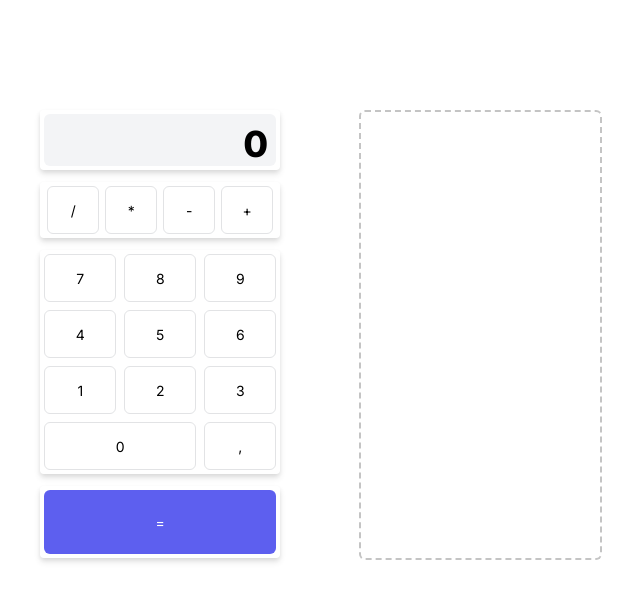
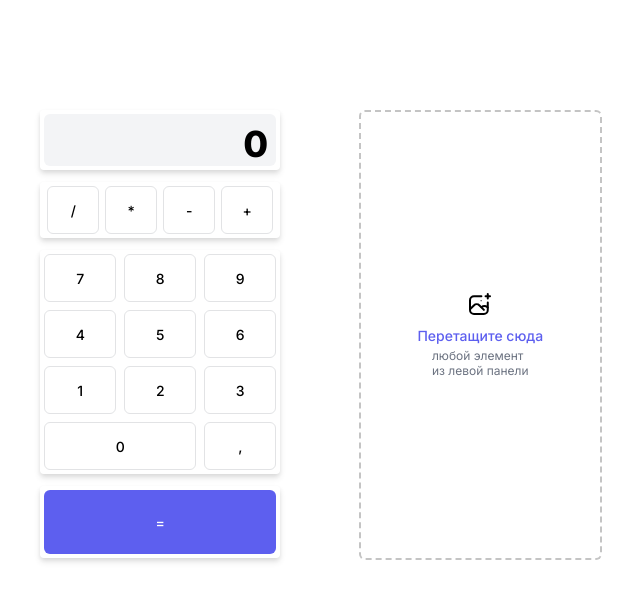
Before and after one commit to osolomennikova/dnd_calculator, a React (Create React App) app: page / in a window 1280 px wide. Shown: the top 600 px of the page, without its empty margins (319-959 px from the left). Built offline with nearby package versions, Linux system fonts and the light colour scheme.

Commit message:
styled Canvas component

```diff
--- a/src/components/canvas/Canvas.jsx
+++ b/src/components/canvas/Canvas.jsx
@@ -1,9 +1,14 @@
 import React from 'react';
 import './canvas.scss';
+import {ReactComponent as AddIcon} from "../../images/Group 2.svg"
 
 function Canvas() {
     return (
-        <div className="canvas_container"></div>
+        <div className="canvas_container">
+            <AddIcon />
+            <p className="main_text">Перетащите сюда</p>
+            <p className="text">любой элемент <br/>из левой панели</p>
+        </div>
     );
 }
 
--- a/src/components/canvas/canvas.scss
+++ b/src/components/canvas/canvas.scss
@@ -1,6 +1,29 @@
+$base-font: Inter;
+
 .canvas_container {
   border: 2px dashed #C4C4C4;
   border-radius: 6px;
   height: 450px;
   width: 243px;
+  display: flex;
+  justify-content: center;
+  align-items: center;
+  flex-direction: column;
 }
+
+.main_text {
+  font-family: $base-font;
+  font-size: 14px;
+  color: #5D5FEF;
+  font-weight: 500;
+  line-height: 17px;
+  margin: 12px 0 4px 0;
+}
+
+.text {
+  font-family: $base-font;
+  font-size: 12px;
+  font-weight: 400;
+  line-height: 15px;
+  color: #6B7280;
+}
--- a/src/components/sidebar/buttons.scss
+++ b/src/components/sidebar/buttons.scss
@@ -5,7 +5,7 @@ $base-font: Inter;
   border-radius: 6px;
   background: #FFFFFF;
   font-size: 14px;
-  font-weight: normal;
+  font-weight: 500;
   font-family: $base-font;
   &:hover{
     border: 2px solid #5D5FEF;
--- a/src/components/sidebar/equals.scss
+++ b/src/components/sidebar/equals.scss
@@ -19,7 +19,7 @@ $base-font: Inter;
   align-items: center;
   color: white;
   font-size: 14px;
-  font-weight: normal;
+  font-weight: 500;
   font-family: $base-font;
   &:hover{
     cursor: pointer;
--- a/src/components/sidebar/signs.scss
+++ b/src/components/sidebar/signs.scss
@@ -21,7 +21,7 @@ $base-font: Inter;
   justify-content: center;
   align-items: center;
   font-size: 14px;
-  font-weight: normal;
+  font-weight: 500;
   font-family: $base-font;
   &:hover{
     border: 2px solid #5D5FEF;
```
Also changed, not shown: src/images/Group 2.svg (added).
